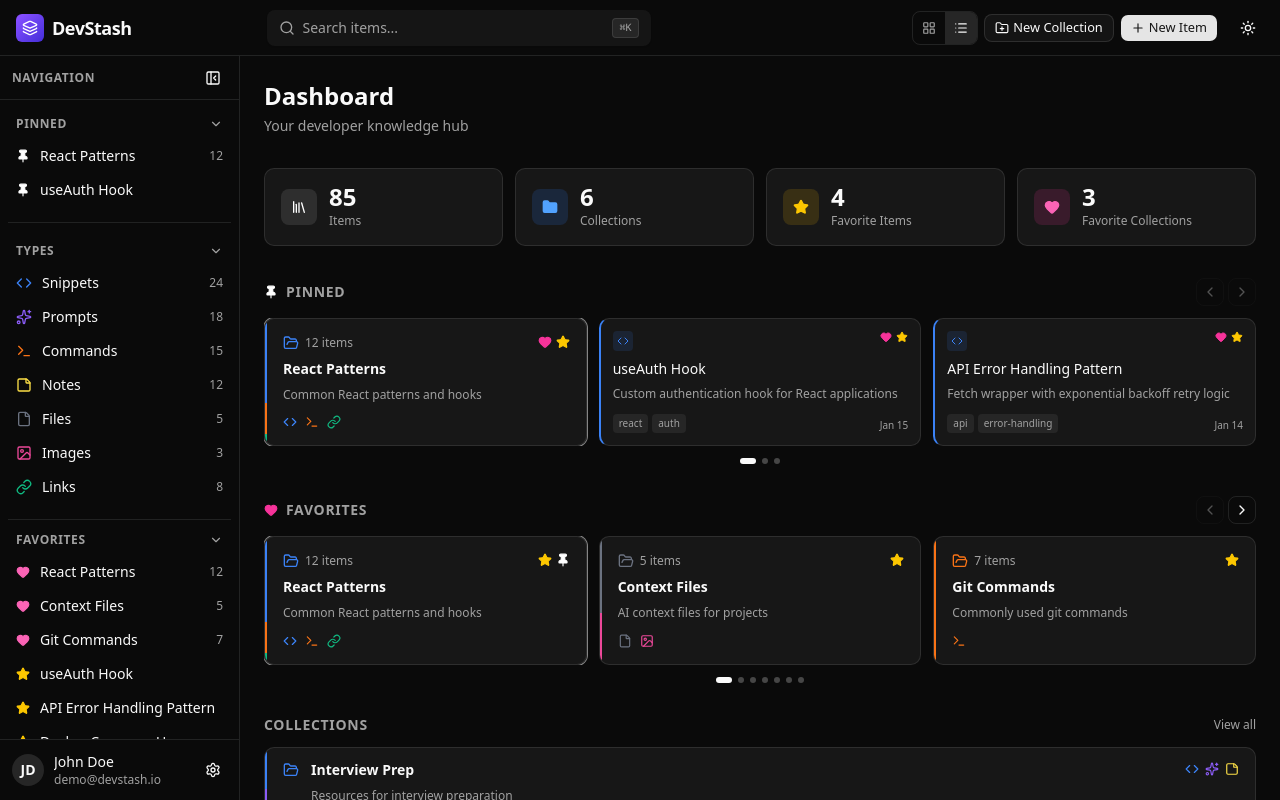
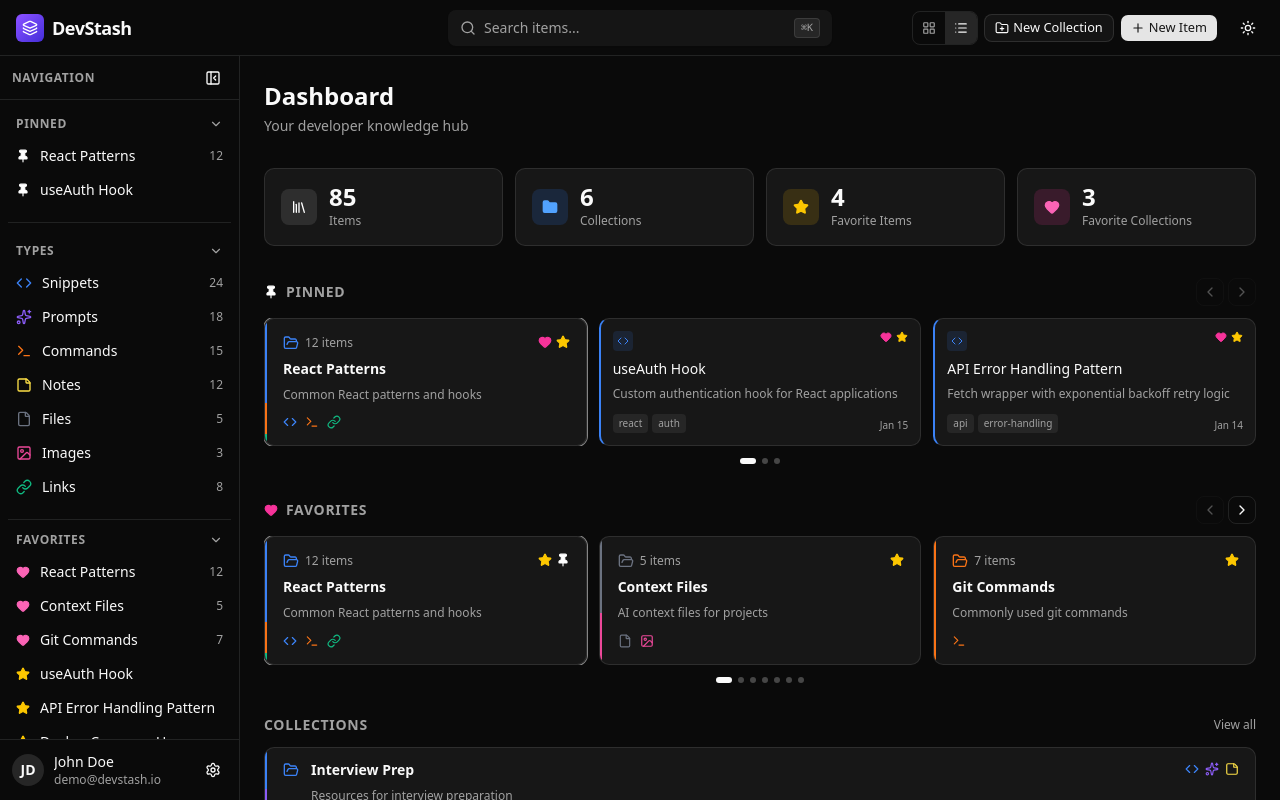
Before and after one commit to mnahapet/devstash, a Next.js app: page /dashboard in a window 1280 px wide. Built offline with nearby package versions, Linux system fonts and the light colour scheme.

Commit message:
fix: center search bar in topbar using 3-column grid layout

```diff
--- a/src/components/layout/TopBar.tsx
+++ b/src/components/layout/TopBar.tsx
@@ -82,9 +82,9 @@ export default function TopBar() {
   }
 
   return (
-    <header className='relative z-10 flex items-center gap-2 px-4 h-14 border-b border-border shrink-0'>
-      {/* Left: logo + sidebar toggle */}
-      <div className='flex items-center gap-2 shrink-0'>
+    <header className='relative z-10 grid grid-cols-3 items-center px-4 h-14 border-b border-border shrink-0'>
+      {/* Left: logo + title */}
+      <div className='flex items-center gap-2'>
         <div className='flex items-center justify-center h-7 w-7 rounded-sm bg-linear-to-br from-violet-500 to-indigo-700'>
           <Layers className='h-4 w-4 text-white' />
         </div>
@@ -94,7 +94,7 @@ export default function TopBar() {
       </div>
 
       {/* Center: search — hidden on mobile */}
-      <div className='relative flex-1 max-w-sm mx-auto hidden sm:block'>
+      <div className='relative max-w-sm w-full mx-auto hidden sm:block'>
         <Search className='absolute left-3 top-1/2 -translate-y-1/2 h-4 w-4 text-muted-foreground' />
         <Input
           placeholder='Search items...'
@@ -106,7 +106,7 @@ export default function TopBar() {
       </div>
 
       {/* Right: controls */}
-      <div className='flex items-center gap-1.5 ml-auto shrink-0'>
+      <div className='flex items-center gap-1.5 justify-end'>
         {/* Mobile search icon */}
         <Button
           variant='ghost'
```
